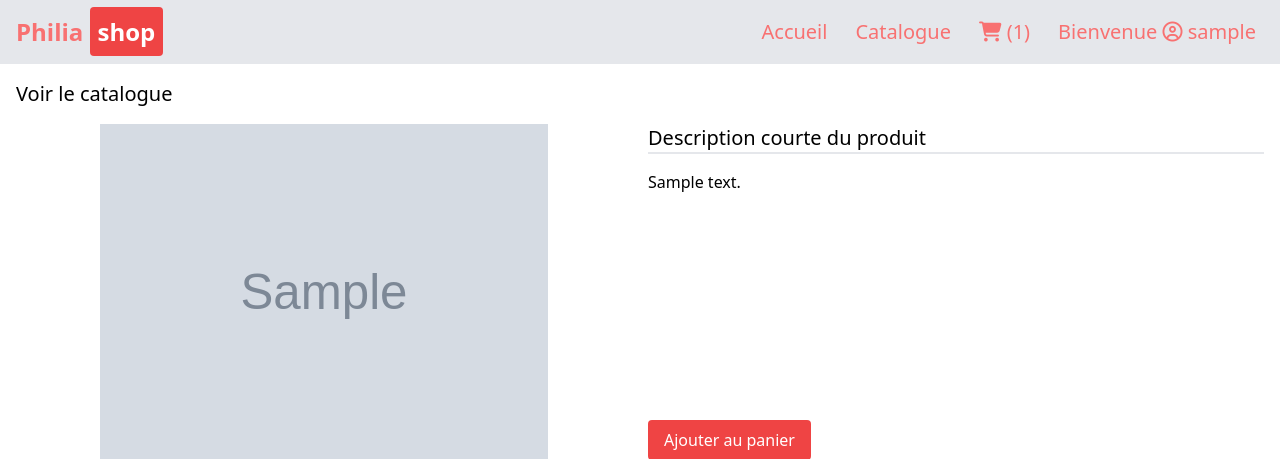
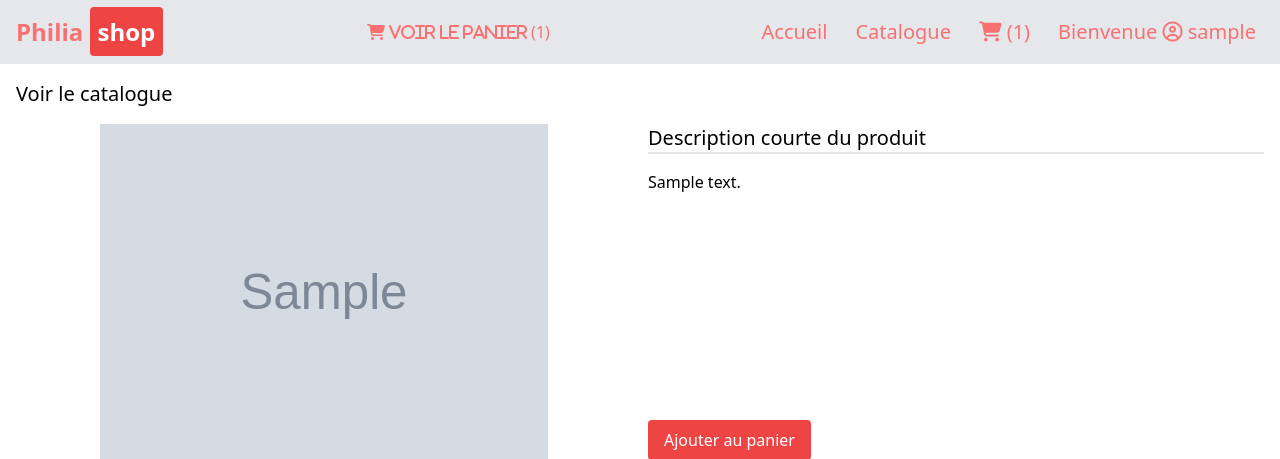
Before and after one commit to merveilbaita/venv, a Django app: a page that uses shop/templates/detail_produit.html in a window 1280 px wide. Shown: the top 459 px of the page. Run offline with Django 5.2, Linux system fonts and the light colour scheme; a user stored in the database is signed in; tables that the repository leaves empty hold one stand-in row (values such as "Sample post"); grey boxes marked "Sample" are stand-in pictures; some libraries are stand-ins or nearby versions.

Commit message:
modification de la vue detail du coté header avec affichage du panier

```diff
--- a/shop/templates/detail_produit.html
+++ b/shop/templates/detail_produit.html
@@ -18,10 +18,18 @@
                 <a href="{% url 'index' %}">Philia <span class="text-white bg-red-500 rounded p-2">shop</span></a>
             </div>
 
+
+
             <!-- Mobile Menu Button -->
             <button id="mobile-menu-button" class="md:hidden text-red-400 hover:text-red-600 focus:outline-none">
                 <i class="fa-solid fa-bars"></i>
             </button>
+
+            <div class="flex lowercase">
+                {% if user.cart %}
+                <a class="hover:bg-red-500 hover:text-white px-2 py-1 rounded lowercase" href="{% url 'cart' %}"><i class="fa-solid fa-cart-shopping"> Voir le panier</i> ({{ user.cart.orders.count }})</a>
+                {% endif %}
+            </div>
 
             <!-- Menu (Visible on larger screens) -->
             <ul class="hidden md:flex flex-col md:flex-row space-y-2 md:space-y-0 md:space-x-3 font-thin text-xl">
@@ -41,14 +49,11 @@
         <!-- Mobile Menu (Visible on small screens) -->
         <div id="mobile-menu" class="md:hidden hidden mt-2 space-y-2">
             <a class="block px-4 py-2 text-xl font-thin hover:bg-red-500 hover:text-white" href="{% url 'index' %}"><i class="fa-solid fa-house"></i></a>
-            <a class="block px-4 py-2 text-xl font-thin hover:bg-red-500 hover:text-white" href="">Produit</a>
-            {% if user.cart %}
-            <a class="block px-4 py-2 text-xl font-thin hover:bg-red-500 hover:text-white" href="{% url 'cart' %}"><i class="fa-solid fa-cart-shopping"></i> ({{ user.cart.orders.count }})</a>
-            {% endif %}
+            <a class="block px-4 py-2 text-xl font-thin hover:bg-red-500 hover:text-white" href="">Produits</a>
             {% if user.is_authenticated %}
             <a class="block px-4 py-2 text-xl font-thin hover:bg-red-500 hover:text-white" href="{% url 'logout' %}"><span>Bienvenue</span> <i class="fa-regular fa-circle-user"></i> {{ user.username }}</a>
             {% else %}
-            <a class="block px-4 py-2 text-xl font-thin hover:bg-red-500 hover:text-white" href="{% url 'login' %}">Users</a>
+            <a class="block px-4 py-2 text-xl font-thin hover:bg-red-500 hover:text-white" href="{% url 'login' %}">Login</a>
             {% endif %}
         </div>
     </header>
--- a/theme/static/css/dist/styles.css
+++ b/theme/static/css/dist/styles.css
@@ -1557,6 +1557,10 @@
   text-transform: uppercase;
 }
 
+.lowercase {
+  text-transform: lowercase;
+}
+
 .leading-normal {
   line-height: 1.5;
 }
```
